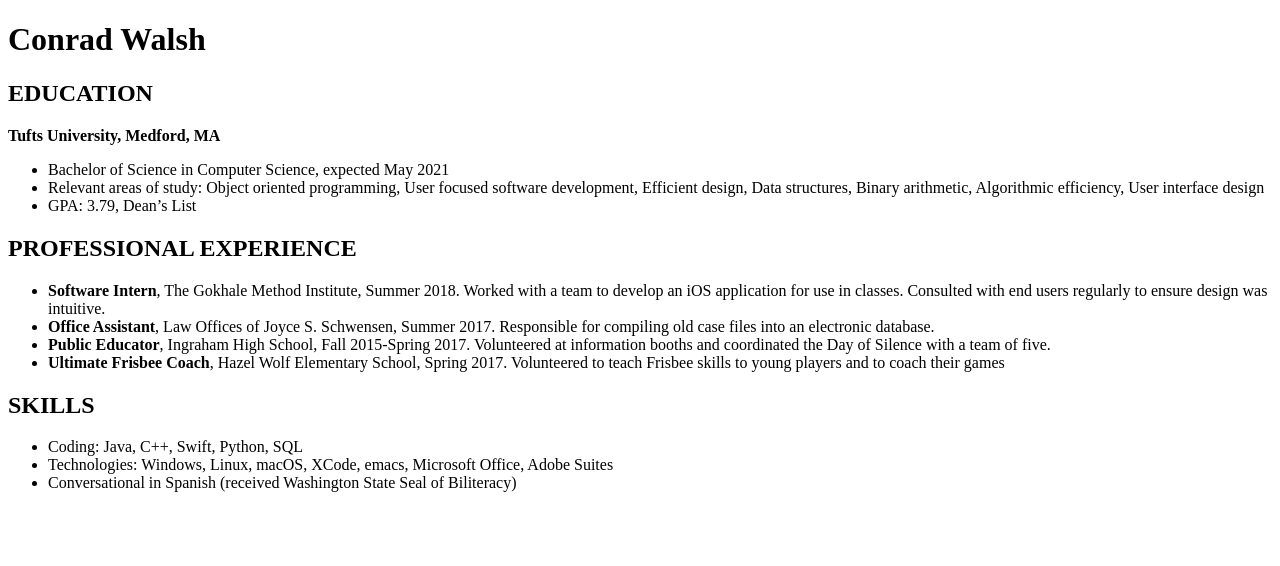
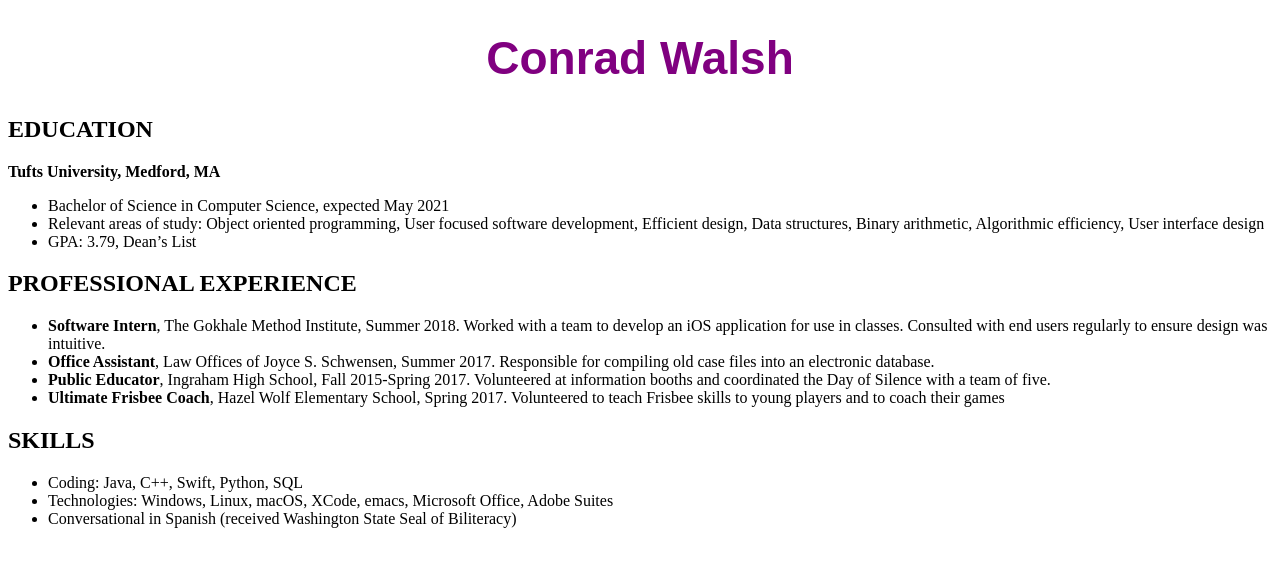
Before and after one commit to cjabswalsh/cjabswalsh.github.io, a plain HTML site: page resume.html in a window 1280 px wide. Drawn offline with Linux system fonts and the light colour scheme.

Commit message:
added very basic stylesheet

```diff
--- a/resume.html
+++ b/resume.html
@@ -5,7 +5,7 @@
 <head>
         <title>Resume for Conrad Walsh</title>
         <meta charset="utf-8" />
-        <!--link href="style.css" rel="stylesheet" / -->
+        <link href="style.css" rel="stylesheet" />
 </head>
 
 
--- /dev/null
+++ b/style.css
@@ -0,0 +1,6 @@
+h1 {
+	text-align: center;
+	font-size: 46px;
+	font-family: "Arial",sans-serif;
+	color: purple;
+}
```
